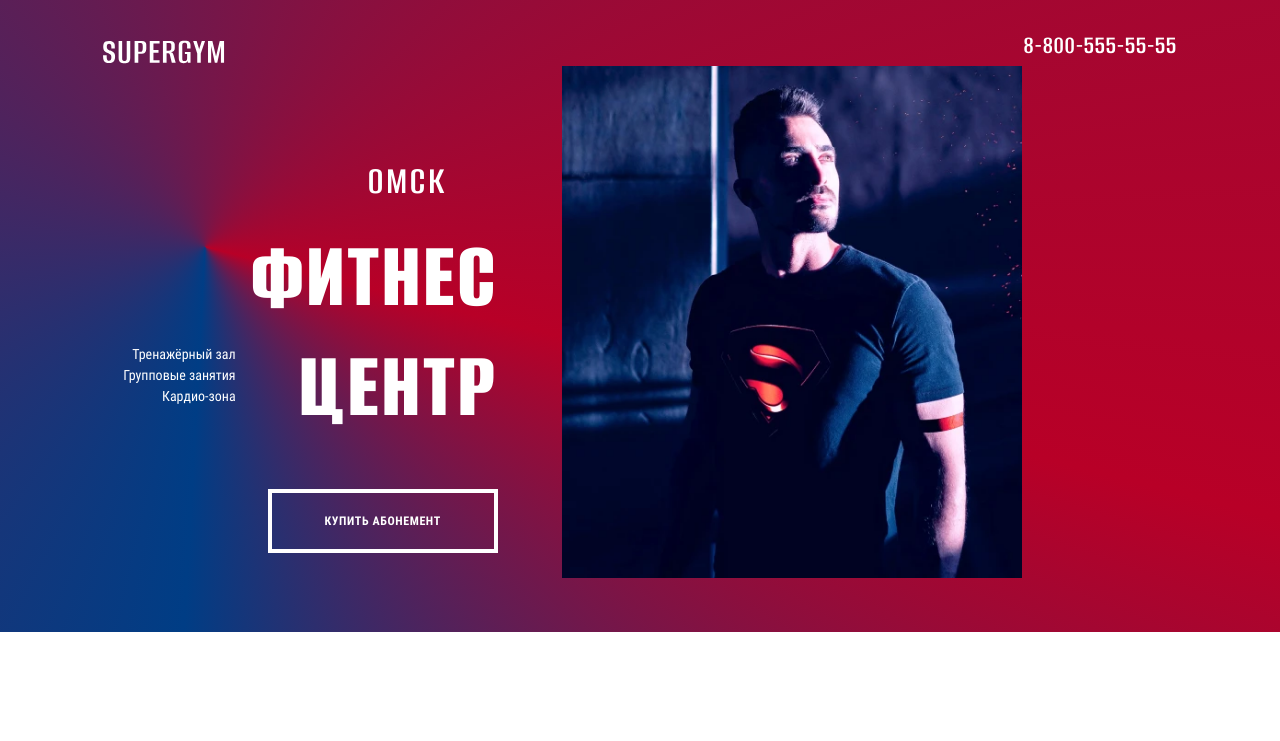
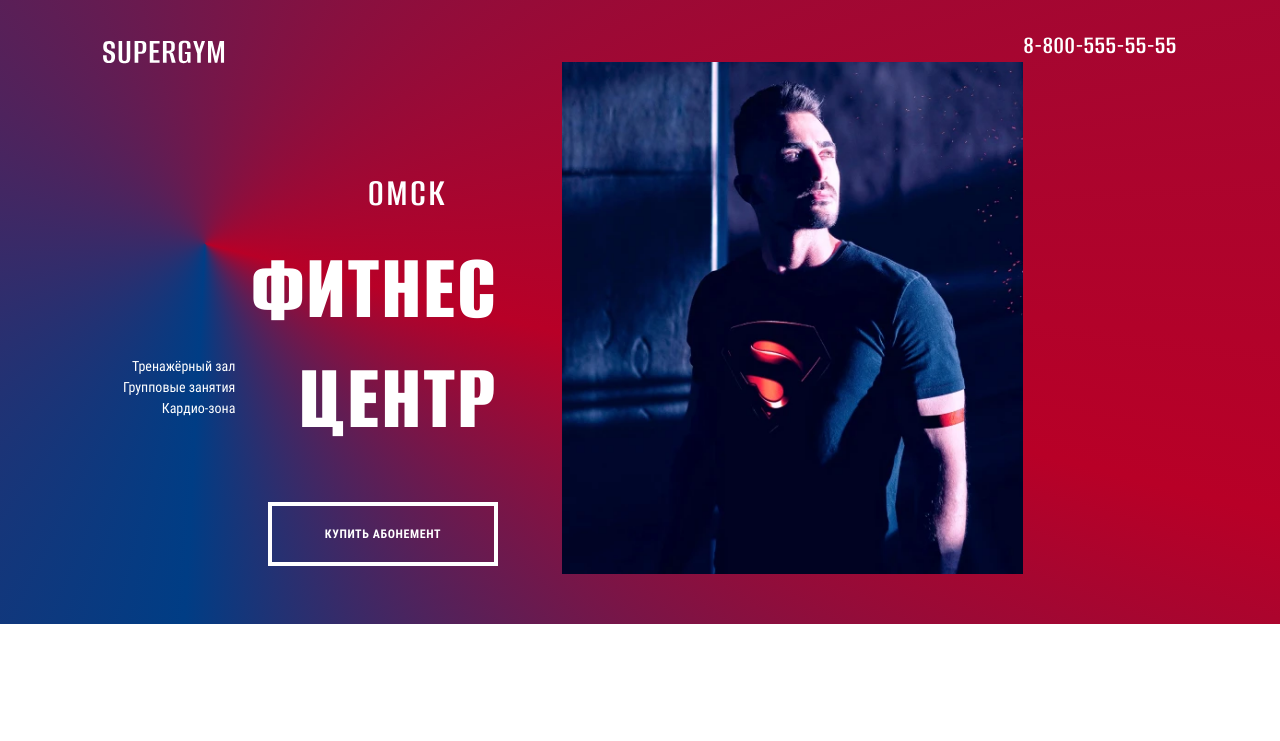
Before and after one commit to alex-v-10/supergym, a website: page source/index.html in a window 1280 px wide. Shown: the top 741 px of the page. Drawn offline with nearby package versions, Linux system fonts and the light colour scheme; files that its build step writes are made by us from their sources; files whose address does not match are found by name.

Commit message:
refactor intro grid

```diff
--- a/source/index.html
+++ b/source/index.html
@@ -43,6 +43,7 @@
           </div>
           <div class="intro__content">
             <div class="intro__description">
+              <div class="intro__description-content">
                 <p>Омск</p>
                 <h2>Фитнес центр</h2>
                 <ul>
@@ -50,6 +51,7 @@
                   <li>Групповые&nbsp;занятия</li>
                   <li>Кардио-зона</li>
                 </ul>
+              </div>
               <a class="intro__button btn" href="#">Купить абонемент</a>
             </div>
             <div class="intro__image">
--- a/source/sass/blocks/intro.scss
+++ b/source/sass/blocks/intro.scss
@@ -11,6 +11,8 @@
 }
 
 .intro__head {
+  position: relative;
+  z-index: 100;
   padding: 30px 0 25px;
   display: flex;
   justify-content: space-between;
@@ -84,7 +86,7 @@
 .intro__content {
   padding: 0 0 50px 20px;
   display: flex;
-  align-items: center;
+  // align-items: center;
 
   @include vp-1199 {
     padding: 0 0 82px;
@@ -98,10 +100,10 @@
 }
 
 .intro__description {
-  margin: 27px 64px 0 0;
+  // min-width: 300px;
+  margin: 69px 64px 0 0;
   display: flex;
   flex-direction: column;
-  align-items: flex-end;
 
   @include vp-1199 {
     margin: 25px 30px 0 0;
@@ -110,35 +112,57 @@
   @include vp-767 {
     margin: 57px 0 0;
     width: 100%;
-    align-items: center;
   }
 }
 
-.intro__description > p {
-  margin: 0 51px 16px 0;
+.intro__description-content {
+  margin: 0 0 48px;
+  display: grid;
+  grid-template-columns: fit-content fit-content;
+  // grid-template-rows: auto 1fr;
+  row-gap: 16px;
+  justify-items: flex-end;
+  justify-content: center;
+  // display: flex;
+  // flex-direction: column;
+  // align-items: flex-end;
+
+  @include vp-767 {
+    // justify-items: center;
+    margin: 0 0 48px 0;
+  }
+}
+
+.intro__description p {
+  margin: 0 51px 0 0;
+  max-width: 260px;
   font-family: $ff-alumni-sans;
   font-weight: 600;
   font-size: 40px;
   line-height: 50px;
   letter-spacing: 0.06em;
   text-transform: uppercase;
+  grid-column: 2 / 3;
+  grid-row: 1 / 2;
 
   @include vp-1199 {
-    margin: 0 6px 8px 0;
+    margin: 0 6px 0 0;
     font-size: 28px;
     line-height: 34px;
   }
 
   @include vp-767 {
-    margin: 0 0 15px 235px;
+    margin: 0 0 15px 0;
     font-size: 24px;
     line-height: 30px;
+    max-width: none;
   }
 }
 
 .intro__description h2 {
-  margin: 0 0 0 128px;
+  margin: 0 0 0 16px;
   width: min-content;
+  // text-indent: -40px;
   font-family: $ff-alumni-sans;
   font-weight: 800;
   font-size: 96px;
@@ -146,6 +170,8 @@
   letter-spacing: 2.4px;
   text-align: end;
   text-transform: uppercase;
+  grid-column: 2 / 3;
+  grid-row: 2 / 3;
 
   @include vp-1199 {
     font-size: 74px;
@@ -155,35 +181,39 @@
   }
 
   @include vp-767 {
-    margin: 0 0 0 171px;
+    margin: 0;
     letter-spacing: 1.5px;
-    width: 186px;
-    min-height: 172px;
-    text-indent: -36px;
+    width: 187px;
+    // min-height: 172px;
+    // text-indent: -36px;
     text-align: start;
+    direction: rtl;
   }
 }
 
 .intro__description ul {
-  margin: -98px 262px 82px 0;
+  margin: 122px 0 0 0;
   padding: 0;
   max-width: 115px;
   list-style: none;
   font-size: 14px;
   line-height: 150%;
-  text-align: end;
+  direction: rtl;
+  grid-column: 1 / 2;
+  grid-row: 2 / 3;
 
   @include vp-1199 {
-    margin: -83px 213px 55px 0;
+    // margin: -83px 213px 0 0;
   }
 
   @include vp-767 {
-    margin: -95px 178px 55px 0;
+    margin: 122px -20px 0 0;
   }
 }
 
 .intro__image {
   margin: -48px 0 0 0;
+  aspect-ratio: 5 / 5.56;
 
   img {
     width: 100%;
@@ -193,15 +223,19 @@
 
   @include vp-1365 {
     margin: calc(-3.6vw + (1366px - 100vw) * 0.1) 0 0 0;
-    width: 36vw;
-    height: 40.7vw;
+    // width: 36vw;
+    flex: 0 1 36vw;
+    // height: 40.7vw;
   }
 
   @include vp-1023 {
     margin: -10px 0 0 0;
-    width: 42vw;
-    height: 50.7vw;
-    flex: 0 0 auto;
+    // width: 42vw;
+    flex: 0 1 42vw;
+    // height: 50.7vw;
+    // flex: 0 0 auto;
+    // width: 42vw;
+    aspect-ratio: 3.24 / 3.9;
 
     img {
       object-fit: cover;
@@ -214,7 +248,8 @@
 }
 
 .intro__button {
-  padding: 21px 20px;
+  margin: 0 0 0 auto;
+  padding: 21px 10px;
   min-width: 230px;
   color: $color-default-white;
   border: 4px solid $color-default-white;
```
Also changed, not shown: build/css/style.css, build/css/style.min.css, build/index.html, 1 other file. Lines whose indentation alone changed are shown as unchanged.
